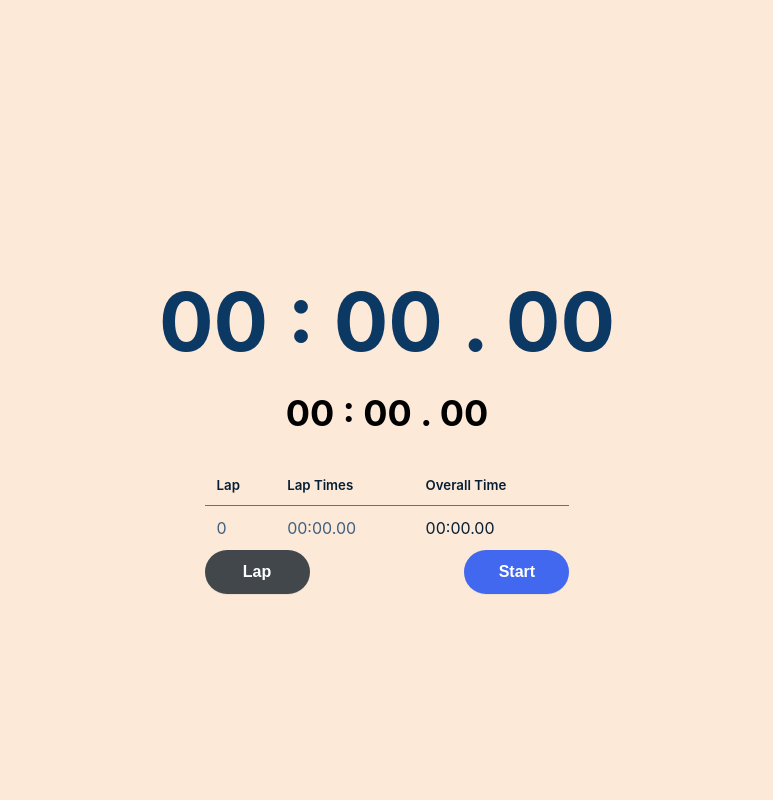
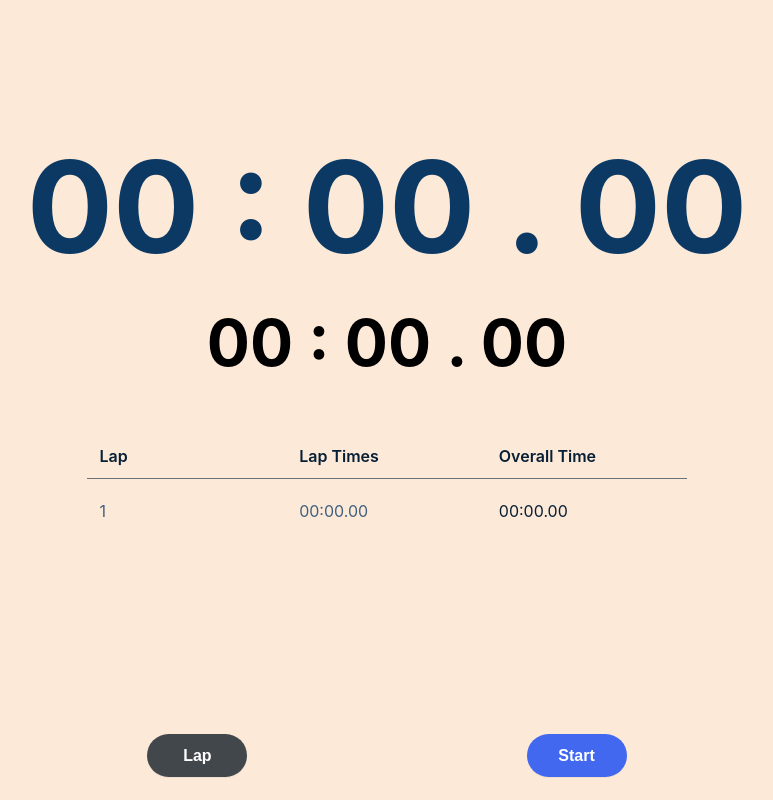
Before and after one commit to Shopify/eng-intern-assessment-react, a React app: page / in a window 1280 px wide. Both pictures are taken after a click on the button "Lap". Shown: the whole page, without its empty margins (253-1026 px from the left). Built offline with nearby package versions, Linux system fonts and the light colour scheme.

Commit message:
Finished styling lap table and lap timer

```diff
--- a/src/App.css
+++ b/src/App.css
@@ -45,7 +45,10 @@ body {
   flex-direction: column;
   justify-content: center;
   align-items: center;
+  width: 80%;
 }
+
+/* Timer Styles */
 
 .timer {
   display: flex;
@@ -57,30 +60,86 @@ body {
 .main-timer {
   color: var(--primaryDark1Color);
   display: flex;
-  font-size: 54px;
 }
+
 .main-timer h2 {
   margin-bottom: 10px;
-}
-
-.lap-timer {
-  font-size: 24px;
+  font-size: 8rem;
 }
 
 .lap-timer h2 {
   margin-top: 10px;
+  font-size: 4rem;
 }
 
 /* Lap Table styles */
 
 .lap-table-container {
-  width: 80%;
   margin: auto;
+  margin-bottom: 5vh;
+  /* height: 300px; */
+}
+@media (min-width: 320px) {
+  .lap-table-container {
+    width: 80%;
+    height: 500px;
+  }
+  .control-buttons {
+    width: 80%;
+  }
+  .btn {
+    font-size: 1.5vh;
+    padding: 1vh 0;
+    min-width: 200px;
+    border-radius: 2vh;
+    font-weight: 400;
+  }
+  .lap-table th {
+    font-size: 1.3rem;
+  }
+  .lap-table td {
+    font-size: 1.4rem;
+  }
+  .lap-table tbody {
+    max-height: 400px;
+  }
+}
+
+@media (min-width: 1025px) {
+  .lap-table-container {
+    width: 60%;
+    height: 260px;
+  }
+  .control-buttons {
+    width: 60%;
+  }
+  .btn {
+    font-size: 1rem;
+    padding: 0.8rem 0;
+    border-radius: 3vh;
+    min-width: 100px;
+  }
+  .lap-table th {
+    font-size: 1rem;
+  }
+  .lap-table td {
+    font-size: 1rem;
+  }
+  .lap-table tbody {
+    max-height: 200px;
+  }
 }
 
 .lap-table {
   border-collapse: collapse;
   width: 100%;
+}
+
+.lap-table thead,
+table tbody tr {
+  display: table;
+  width: 100%;
+  table-layout: fixed;
 }
 
 .lap-table th,
@@ -90,25 +149,57 @@ body {
 }
 
 .lap-table td {
-  font-size: 16px;
+  /* font-size: 16px; */
   color: #40607f;
 }
 
 .overall-time {
   color: var(--primaryDark2Color) !important;
 }
+.lap-s {
+  color: var(--infoColor) !important;
+}
+
+.lap-l {
+  color: var(--warningColor) !important;
+}
 
 .lap-table th {
   border-bottom: 1px solid var(--textLight1Color); /* Add a line under the headers */
   color: var(--primaryDark2Color);
-  font-size: 13.28px;
   font-weight: 600;
 }
+
+.lap-table tbody {
+  margin-top: 10px;
+  display: block;
+  overflow-y: auto;
+  width: 100%;
+}
+::-webkit-scrollbar {
+  width: 5px;
+  /* height: 10px; */
+}
+
+::-webkit-scrollbar-thumb {
+  background: var(--primaryDark2Color);
+  border-radius: 2px;
+}
+
+::-webkit-scrollbar-track {
+  background: var(--secondaryLight2Color);
+}
+
+/* .lap-table-container table thead th {
+  position: sticky;
+  top: 0;
+  box-shadow: 0 2px 2px -1px rgba(0, 0, 0, 0.4);
+  background: var(--secondaryLight2Color);
+} */
 
 /* Control Buttons styles */
 
 .control-buttons {
-  width: 100%;
   display: flex;
   justify-content: center;
 }
@@ -125,14 +216,9 @@ body {
   justify-content: center;
   align-items: center;
   border: none;
-  border-radius: 22px;
   color: white;
-  font-size: 16px;
   font-weight: 600;
   box-shadow: rgba(0, 0, 0, 0.05) 0px 1px 0px 0px;
-  padding: 8px 16px;
-  min-width: 105px;
-  height: 44px;
 }
 
 .btn:disabled {
--- a/src/StopWatch.tsx
+++ b/src/StopWatch.tsx
@@ -9,11 +9,21 @@ interface LapTime {
   overall_time: number;
 }
 
+interface LSTime {
+  time: number;
+  index: number;
+}
+
 export default function StopWatch() {
   const [isActive, setIsActive] = useState(false);
   const [isPaused, setIsPaused] = useState(true);
   const [time, setTime] = useState(0);
   const [lapTime, setLapTime] = useState(0);
+  const [lLapTime, setLLapTime] = useState({ time: 0, index: null });
+  const [sLapTime, setSLapTime] = useState({
+    time: Math.pow(10, 1000),
+    index: null,
+  });
   const [lapData, setLapData] = useState([]);
 
   React.useEffect(() => {
@@ -50,18 +60,28 @@ export default function StopWatch() {
 
   const handleLap = () => {
     const newLapTime: LapTime = {
-      lap: lapData.length,
+      lap: lapData.length + 1,
       lap_time: lapTime,
       overall_time: time,
     };
+    const newLSTime: LSTime = {
+      time: lapTime,
+      index: lapData.length + 1,
+    };
+    setLapData([newLapTime, ...lapData]);
+    if (lapTime > lLapTime.time) {
+      setLLapTime(newLSTime);
+    }
+    if (lapTime < sLapTime.time) {
+      setSLapTime(newLSTime);
+    }
     setLapTime(0);
-    setLapData([...lapData, newLapTime]);
   };
 
   return (
     <div className="stop-watch">
       <Timer time={time} lapTime={lapTime} />
-      <LapTable lapData={lapData} />
+      <LapTable lapData={lapData} lLapTime={lLapTime} sLapTime={sLapTime} />
       <ControlButtons
         active={isActive}
         isPaused={isPaused}
--- a/src/components/LapTable.tsx
+++ b/src/components/LapTable.tsx
@@ -7,13 +7,25 @@ interface LapTime {
   overall_time: number;
 }
 
+interface LSTime {
+  time: number;
+  index: number;
+}
+
 interface LapTableProps {
   lapData: LapTime[];
+  lLapTime: LSTime;
+  sLapTime: LSTime;
 }
 
-export default function LapTable({ lapData }: LapTableProps) {
+export default function LapTable({
+  lapData,
+  lLapTime,
+  sLapTime,
+}: LapTableProps) {
   return (
     <div className="lap-table-container">
+      {lapData.length > 0 && (
         <table className="lap-table">
           <thead>
             <tr>
@@ -26,7 +38,16 @@ export default function LapTable({ lapData }: LapTableProps) {
             {lapData.map(({ lap, lap_time, overall_time }) => {
               return (
                 <tr>
-                <td>{lap}</td>
+                  <td
+                    className={`lap-${
+                      lapData.length > 2 &&
+                      (lap == lLapTime.index
+                        ? "l"
+                        : lap == sLapTime.index && "s")
+                    }`}
+                  >
+                    {lap}
+                  </td>
                   <td>{dateFormatter.formatLapTime(lap_time)}</td>
                   <td className="overall-time">
                     {dateFormatter.formatLapTime(overall_time)}
@@ -36,6 +57,7 @@ export default function LapTable({ lapData }: LapTableProps) {
             })}
           </tbody>
         </table>
+      )}
     </div>
   );
 }
```
Lines whose indentation alone changed are shown as unchanged.
